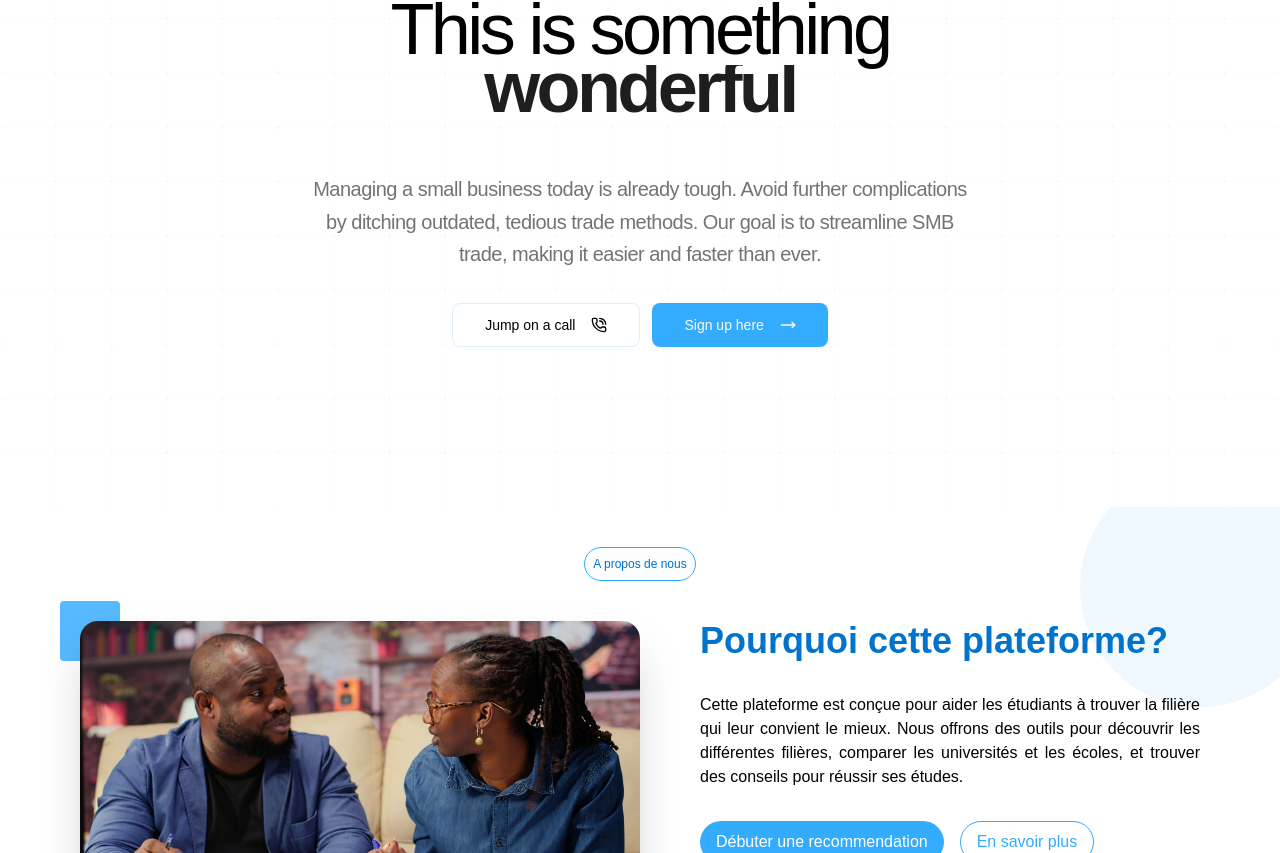
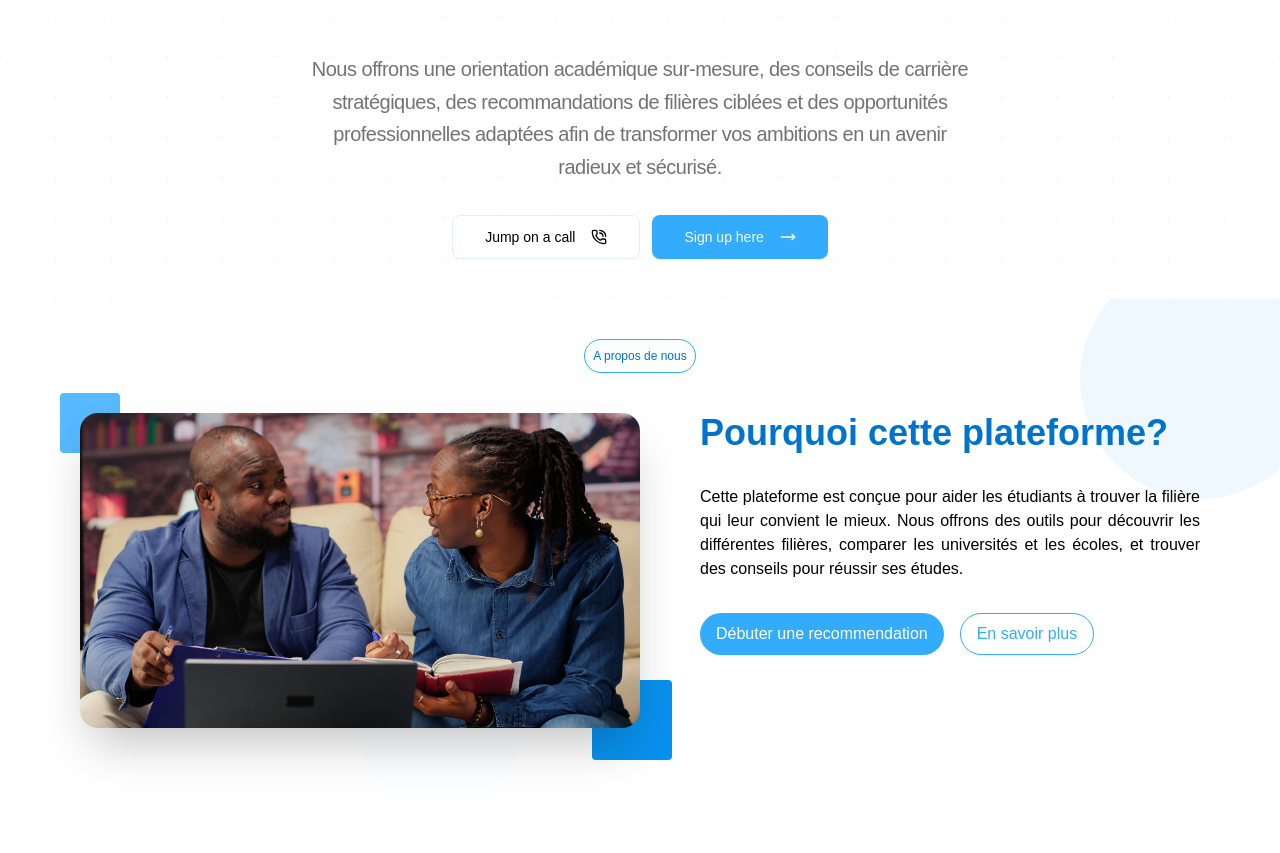
Before and after one commit to EmmanuelSeujip/interface-conseil-etudiant, a React (Vite) app: page / in a window 1280 px wide. Shown: the part 307-1160 px from the top of the page. Built offline with nearby package versions, Linux system fonts and the light colour scheme.

Commit message:
Annimation de la section de présentation

```diff
--- a/src/components/Home/Hero/Hero.jsx
+++ b/src/components/Home/Hero/Hero.jsx
@@ -4,17 +4,17 @@ import logo from "@/assets/image/logo.svg"
 const Hero = () => {
     return (
         <KineticGrid>
-            <header className="p-4 px-20 flex justify-between items-center">
+            <header className="p-4 px-10 flex justify-between items-center">
                 <div className="flex items-center gap-4">
                     <img src={logo} alt="logo" className="w-10 h-10 object-cover" />
-                    <div className="text-xl font-bold text-color-picture-blue-500">Oriention Academique</div>
+                    <div className="text-xl font-bold text-color-picture-blue-500 text-picton-blue-400">Oriention AI</div>
                 </div>
 
-                <nav className="flex gap-4">
+                <nav className="flex gap-4 items-center">
                     <div>Accueil</div>
-                    <div>Orientation</div>
                     <div>Documentation</div>
                     <div>Contact</div>
+                    <div className="px-5 py-2 bg-picton-blue-400 h-fit text-white cursor-pointer rounded"> Démarrer mon orientation</div>
                 </nav>
             </header>
             <TextPresentation />
--- a/src/components/Home/Hero/TextPresentation.jsx
+++ b/src/components/Home/Hero/TextPresentation.jsx
@@ -24,7 +24,7 @@ const TextPresentation = () => {
   return (
     <div className="w-full">
       <div className="container mx-auto">
-        <div className="flex gap-8 py-20 lg:py-40 items-center justify-center flex-col">
+        <div className="flex gap-8 py-10 items-center justify-center flex-col">
           <div>
             <Button variant="secondary" size="sm" className="gap-4">
               Read our launch article <MoveRight className="w-4 h-4" />
@@ -60,10 +60,10 @@ const TextPresentation = () => {
             </h1>
 
             <p className="text-lg md:text-xl leading-relaxed tracking-tight text-muted-foreground max-w-2xl text-center">
-              Managing a small business today is already tough. Avoid further
-              complications by ditching outdated, tedious trade methods. Our
-              goal is to streamline SMB trade, making it easier and faster than
-              ever.
+              Nous offrons une orientation académique sur-mesure, des
+              conseils de carrière stratégiques, des recommandations de filières ciblées et
+              des opportunités professionnelles adaptées afin de transformer vos ambitions en
+              un avenir radieux et sécurisé.
             </p>
           </div>
           <div className="flex flex-row gap-3">
--- a/src/components/Home/Presentation/Presentation.jsx
+++ b/src/components/Home/Presentation/Presentation.jsx
@@ -1,34 +1,122 @@
+import { useRef } from "react";
+import { motion, useInView } from "framer-motion";
 import image from "@/assets/image/black-man-woman-writing-report-with-information-from-notebook.webp";
 import TitleDiv from "@/components/Home/SharedHome/TitleDiv";
-import { motion } from "framer-motion";
+
+const blockVariants = {
+  hidden: (direction) => ({
+    opacity: 0,
+    x: direction === "left" ? -60 : 60,
+  }),
+  visible: {
+    opacity: 1,
+    x: 0,
+    transition: { duration: 1.5, ease: [0.25, 0.1, 0.25, 1] },
+  },
+};
+
+const containerVariants = {
+  hidden: {},
+  visible: {
+    transition: {
+      staggerChildren: 0.15,
+      delayChildren: 0.3,
+    },
+  },
+};
+
+const itemVariants = {
+  hidden: { opacity: 0, y: 20 },
+  visible: {
+    opacity: 1,
+    y: 0,
+    transition: { duration: 1.3, ease: [0.25, 0.1, 0.25, 1] },
+  },
+};
+
 const Presentation = () => {
+  const ref = useRef(null);
+  const isInView = useInView(ref, { once: true, margin: "-100px" });
+
   return (
-        <div className="flex flex-col gap-10 items-center relative ">
-            <div className="absolute bg-picton-blue-50 rounded-full z-0 w-60 h-60 -top-20 -right-30 z-0 " />
-            <div className="absolute bg-picton-blue-50 opacity-20 rounded-full z-20 w-40 h-40 -bottom-20 left-1/4 z-0 " />
+    <div ref={ref} className="flex flex-col gap-10 items-center relative">
+
+      {/* Cercles décoratifs de fond */}
+      <div className="absolute bg-picton-blue-50 rounded-full z-0 w-60 h-60 -top-20 -right-30" />
+      <div className="absolute bg-picton-blue-50 opacity-20 rounded-full z-0 w-40 h-40 -bottom-20 left-1/4" />
+
+      {/* Badge titre */}
       <TitleDiv>A propos de nous</TitleDiv>
+
       <div className="flex gap-15 w-full z-10">
-                <div className="w-1/2 relative">
+
+        {/* Bloc image — slide depuis la gauche */}
+        <motion.div
+          className="w-1/2 relative"
+          custom="left"
+          variants={blockVariants}
+          initial="hidden"
+          animate={isInView ? "visible" : "hidden"}
+        >
           <div className="absolute bg-picton-blue-300 w-15 h-15 rounded -left-5 -top-5 -z-10" />
           <div className="absolute bg-picton-blue-500 w-20 h-20 rounded -right-8 -bottom-8 -z-10" />
-                    <img src={image} alt="image" className="w-full object-cover rounded-2xl shadow-2xl z-20" />
-                </div>
+          <img
+            src={image}
+            alt="Deux étudiants en discussion avec des notes"
+            className="w-full object-cover rounded-2xl shadow-2xl"
+          />
+        </motion.div>
 
-                <div className="flex-1 flex flex-col gap-8">
-                    <h2 className="text-4xl font-bold text-picton-blue-600">Pourquoi cette plateforme?</h2>
-                    <p className="w-full text-justify">
-                        Cette plateforme est conçue pour aider les étudiants à trouver la filière qui leur convient le mieux.
-                        Nous offrons des outils pour découvrir les différentes filières, comparer les universités et les écoles,
-                        et trouver des conseils pour réussir ses études.
-                    </p>
-                    <div className="flex gap-4">
-                        <motion.button whileHover={{ scale: 1.1 }} className="bg-picton-blue-400 text-white px-4 py-2 rounded-full cursor-pointer">Débuter une recommendation</motion.button>
-                        <motion.button whileHover={{ scale: 1.1 }} className="text-picton-blue-400 border border-picton-blue-400 px-4 py-2 rounded-full cursor-pointer">En savoir plus</motion.button>
+        {/* Bloc contenu — slide depuis la droite */}
+        <motion.div
+          className="flex-1"
+          custom="right"
+          variants={blockVariants}
+          initial="hidden"
+          animate={isInView ? "visible" : "hidden"}
+        >
+          {/* Enfants en stagger */}
+          <motion.div
+            className="flex flex-col gap-8"
+            variants={containerVariants}
+            initial="hidden"
+            animate={isInView ? "visible" : "hidden"}
+          >
+            <motion.h2
+              variants={itemVariants}
+              className="text-4xl font-bold text-picton-blue-600"
+            >
+              Pourquoi cette plateforme?
+            </motion.h2>
+
+            <motion.p variants={itemVariants} className="w-full text-justify">
+              Cette plateforme est conçue pour aider les étudiants à trouver
+              la filière qui leur convient le mieux. Nous offrons des outils
+              pour découvrir les différentes filières, comparer les universités
+              et les écoles, et trouver des conseils pour réussir ses études.
+            </motion.p>
+
+            <motion.div variants={itemVariants} className="flex gap-4">
+              <motion.button
+                whileHover={{ scale: 1.05 }}
+                whileTap={{ scale: 0.97 }}
+                className="bg-picton-blue-400 text-white px-4 py-2 rounded-full cursor-pointer"
+              >
+                Débuter une recommendation
+              </motion.button>
+              <motion.button
+                whileHover={{ scale: 1.05 }}
+                whileTap={{ scale: 0.97 }}
+                className="text-picton-blue-400 border border-picton-blue-400 px-4 py-2 rounded-full cursor-pointer"
+              >
+                En savoir plus
+              </motion.button>
+            </motion.div>
+          </motion.div>
+        </motion.div>
+
       </div>
     </div>
-            </div>
-        </div>
-
   );
 };
 
```
Lines whose indentation alone changed are shown as unchanged.
